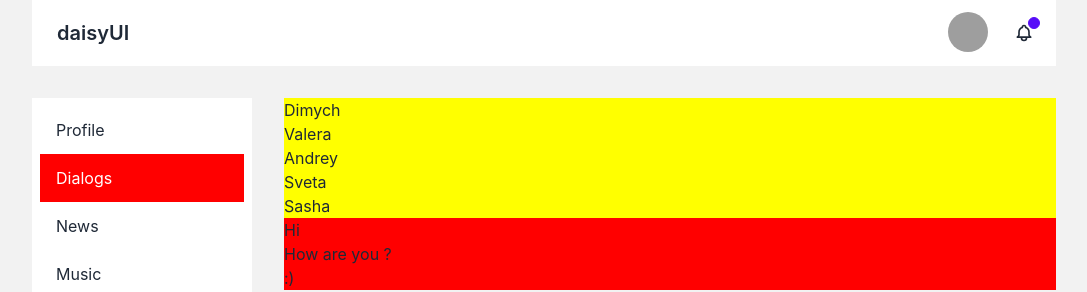
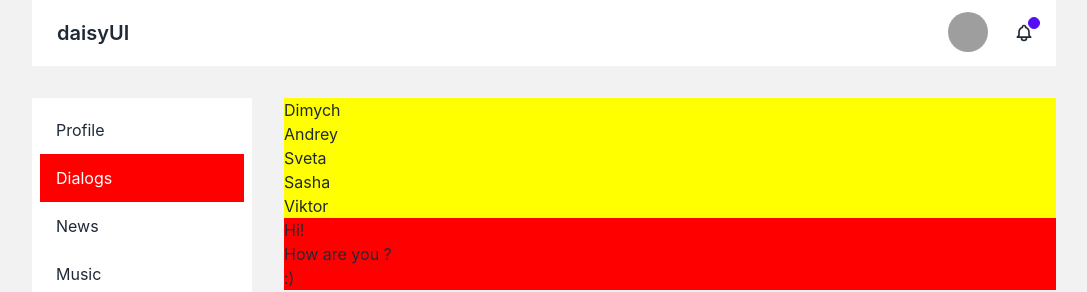
Before and after one commit to gzalinski/react-social-network, a React (Create React App) app: page /dialogs in a window 1280 px wide. Shown: the top 292 px of the page, without its empty margins (96-1183 px from the left). Built offline with nearby package versions, Linux system fonts and the light colour scheme; grey boxes are pictures that could not be loaded.

Commit message:
Extract data from components Dialogs/Message/Post and put into array of objects

```diff
--- a/src/components/Dialogs/Dialogs.jsx
+++ b/src/components/Dialogs/Dialogs.jsx
@@ -5,7 +5,7 @@ import {NavLink} from "react-router-dom";
 const DialogItem = (props) => {
     return (
         <div className={s.dialog}>
-            <NavLink to={'/dialogs/'+props.id} className={s.dialog}>{props.name}</NavLink>
+            <NavLink to={'/dialogs/' + props.id} className={s.dialog}>{props.name}</NavLink>
         </div>
     );
 }
@@ -19,19 +19,32 @@ const Message = (props) => {
 }
 
 const Dialogs = (props) => {
+
+    const dataDialogs = [
+        {"id": 1, "name": "Dimych"},
+        {"id": 2, "name": "Andrey"},
+        {"id": 3, "name": "Sveta"},
+        {"id": 4, "name": "Sasha"},
+        {"id": 5, "name": "Viktor"}
+    ]
+
+    const dataMessages = [
+        {"id": 1, "text": "Hi!"},
+        {"id": 2, "text": "How are you ?"},
+        {"id": 3, "text": ":)"}
+    ]
+
+    // create an array of DialogItem components using the map() method
+    let dialogItems = dataDialogs.map(item => <DialogItem key={item.id} id={item.id} name={item.name} />)
+    let messageItems = dataMessages.map(item => <Message text={item.text} />)
+
     return (
         <div className={s.dialogs}>
             <div className={s.dialogs__items}>
-                <DialogItem id="1" name="Dimych"/>
-                <DialogItem id="2" name="Valera"/>
-                <DialogItem id="3" name="Andrey"/>
-                <DialogItem id="4" name="Sveta"/>
-                <DialogItem id="5" name="Sasha"/>
+                {dialogItems}
             </div>
             <div className={s.messages}>
-                <Message text="Hi" />
-                <Message text="How are you ?" />
-                <Message text=":)" />
+                {messageItems}
             </div>
         </div>
     );
--- a/src/components/Profile/MyPosts/MyPosts.jsx
+++ b/src/components/Profile/MyPosts/MyPosts.jsx
@@ -4,6 +4,15 @@ import Post from "./Post/Post";
 
 
 const MyPosts = () => {
+
+    let dataPosts = [
+        { id: 1, title: "title 1", description: "description 1"},
+        { id: 2, title: "title 2", description: "description 2"},
+        { id: 3, title: "title 3", description: "description 3"},
+    ]
+
+    let postItems = dataPosts.map(item => <Post title={item.title} description={item.description} />)
+
     return (
         <div>
             My posts
@@ -13,9 +22,7 @@ const MyPosts = () => {
                 <button>Add Post</button>
             </div>
             <div className={s.posts}>
-                <Post description='Hi, how are you' title='Title 1'/>
-                <Post description='Hi, how are you 2' title='Title 2'/>
-                <Post description='Hi, how are you 3' title='Title 3'/>
+                {postItems}
             </div>
         </div>
     );
```
